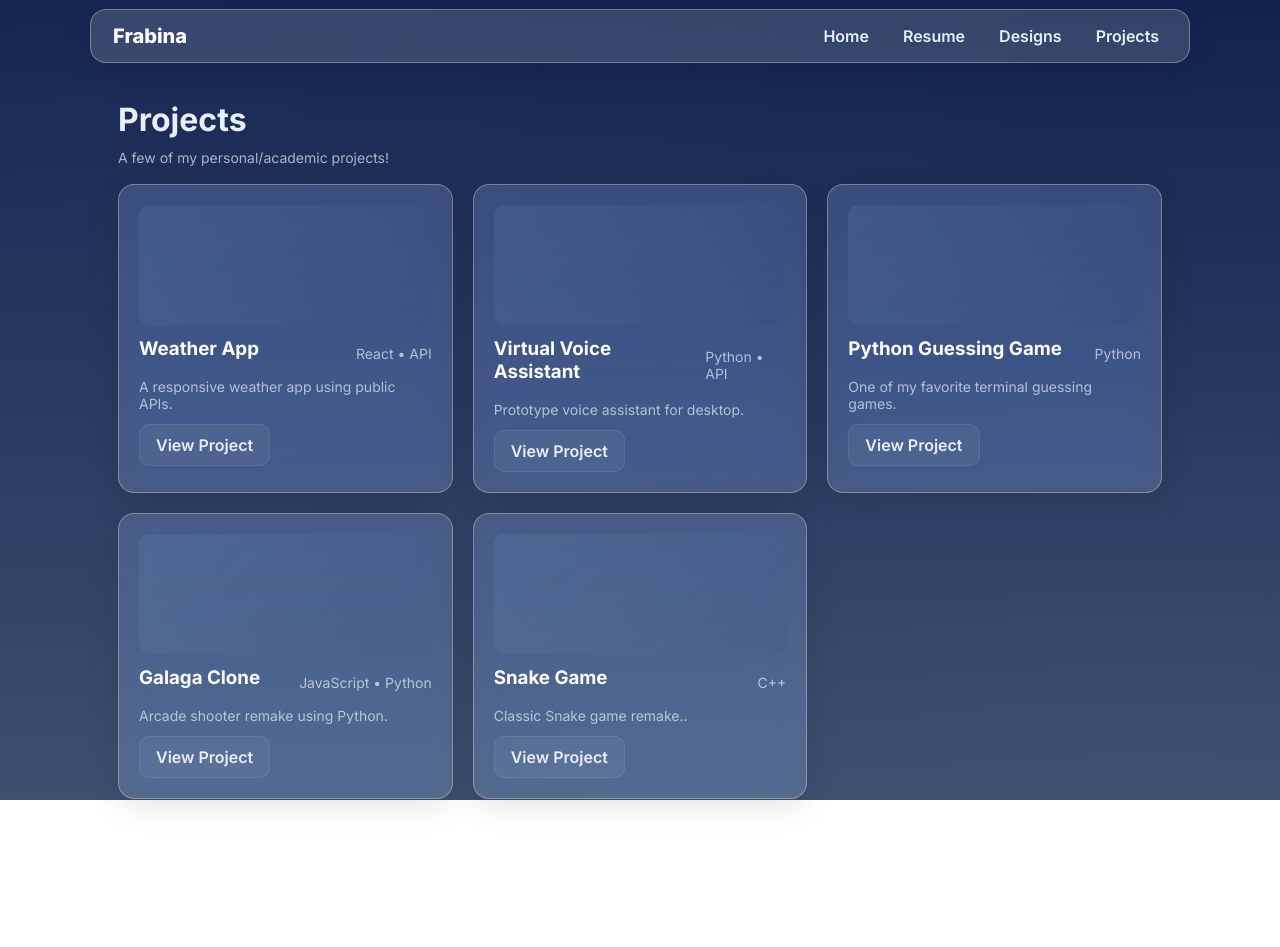
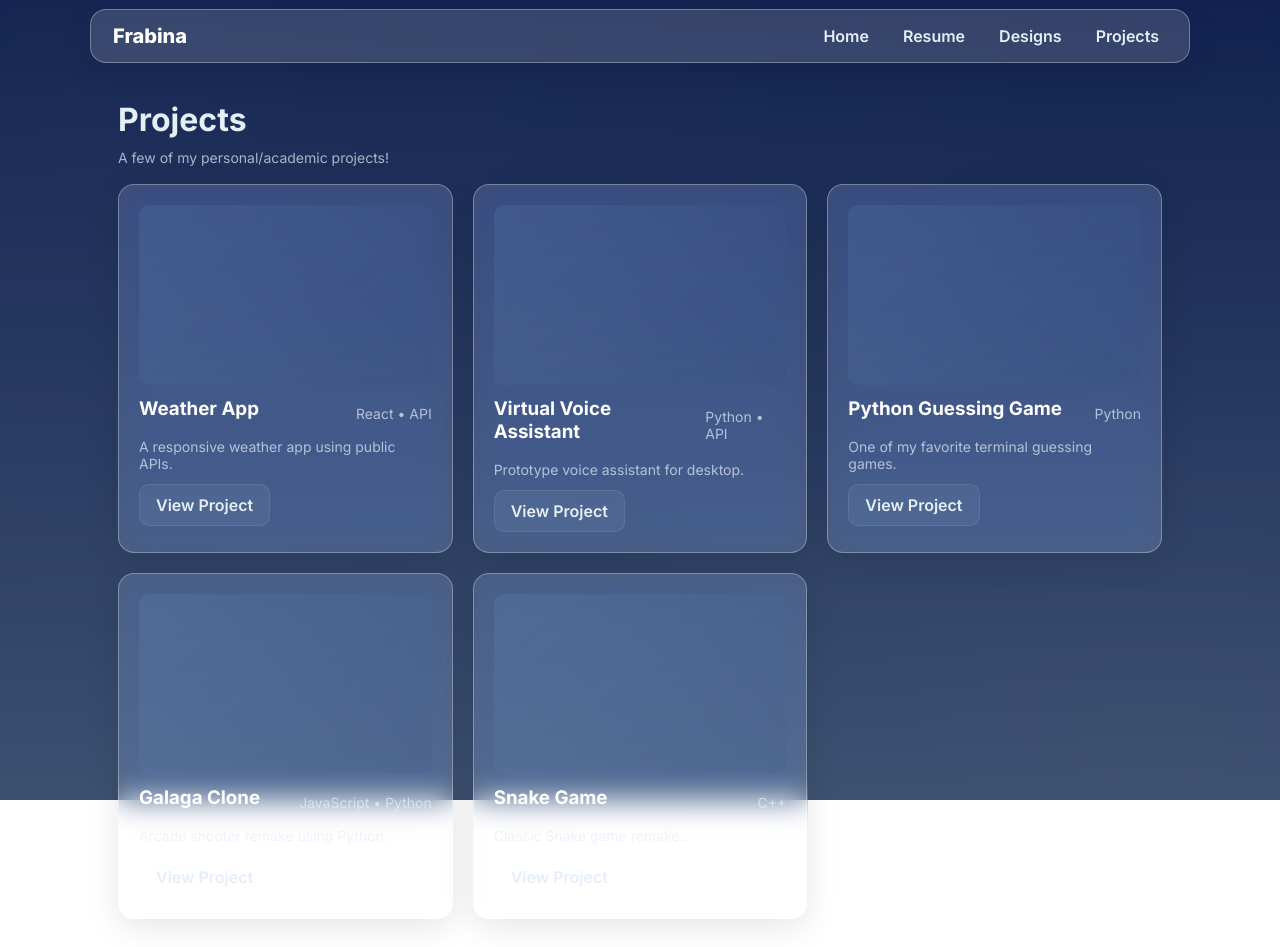
Before and after one commit to Frabina27/Frabinas-Portfolio, a React (Create React App) app: page /projects in a window 1280 px wide. Before the commit the page ends 827 px from the top, so only its background shows below. Built offline with nearby package versions, Linux system fonts and the light colour scheme.

Commit message:
progressing towards adding images and links

```diff
--- a/src/components/ProjectCard.jsx
+++ b/src/components/ProjectCard.jsx
@@ -1,17 +1,44 @@
 import React from "react";
 
-export default function ProjectCard({title, subtitle, tags}) {
+export default function ProjectCard({ title, subtitle, tags, image, link }) {
   return (
     <div className="card card-hover">
-      <div style={{height:120, borderRadius:10, background:'linear-gradient(135deg, rgba(168,216,255,0.08), rgba(10,30,60,0.04))'}} />
-      <div style={{paddingTop:12}}>
-        <div className="row" style={{justifyContent:'space-between'}}>
+      {}
+      <div
+        style={{
+          height: 180,
+          borderRadius: 10,
+          overflow: "hidden",
+          background: image
+            ? "none"
+            : "linear-gradient(135deg, rgba(168,216,255,0.08), rgba(10,30,60,0.04))",
+        }}
+      >
+        {image && (
+          <img
+            src={image}
+            alt={title}
+            style={{
+              width: "100%",
+              height: "100%",
+              objectFit: "cover",
+              opacity: 0.9,
+            }}
+          />
+        )}
+      </div>
+
+      <div style={{ paddingTop: 12 }}>
+        <div className="row" style={{ justifyContent: "space-between" }}>
           <h3>{title}</h3>
-          <div className="small">{tags?.join(' • ')}</div>
+          <div className="small">{tags?.join(" • ")}</div>
         </div>
-        <p className="small" style={{marginTop:8}}>{subtitle}</p>
-        <div style={{marginTop:12}}>
-          <a className="btn" href="#">{'View Project'}</a>
+        <p className="small" style={{ marginTop: 8 }}>{subtitle}</p>
+
+        <div style={{ marginTop: 12 }}>
+          <a className="btn" href={link || "#"} target="_blank" rel="noopener noreferrer">
+            View Project
+          </a>
         </div>
       </div>
     </div>
--- a/src/pages/Designs.jsx
+++ b/src/pages/Designs.jsx
@@ -1,12 +1,21 @@
 import React from "react";
 import ProjectCard from "../components/ProjectCard";
+import EunoiaImg from "../images/EunoiaImg.png";
 
 export default function Designs(){
-  const items = [
-    {title:'MeteorMate — Roommate Finder', subtitle:'Designs for a student roommate matching platform.', tags:['Branding','UI/UX']},
-    {title:'Google Student Developer Club', subtitle:'Event and chapter branding, promotional materials.', tags:['Branding']},
-    {title:'Personal Portfolio', subtitle:'Design system and components for a developer portfolio.', tags:['UI/UX']},
-    {title:'SyncUp — Event App', subtitle:'Designs for a campus social scheduling app.', tags:['Motion','Illustration']},
+  const items =
+  [
+{
+    title: "Eunoia - Wellness Platform",
+    subtitle: "Designed a gamified wellness platform during a 24hr design-a-thon.",
+    tags: ["Branding", "UI/UX"],
+    image: eunoiaImg,
+    link: "/designs/eunoia"
+  },
+      {title:'MeteorMate — Roommate Finder', subtitle:'Designs for a student roommate matching platform.', tags:['UI/UX','Figma']},
+        {title:'ACM Archives - Magazine', subtitle:'Designed pages in a magazine.', tags:['Branding','Canva','Graphic Design']},
+    {title:'Google Student Developer Club', subtitle:'Designed promotional material and created.', tags:['Branding','Canva','Graphic Design']},
+    {title:'Personal Portfolio', subtitle:'Design system and components for a developer portfolio.', tags:['UI/UX','Figma']},
   ];
   return (
     <div>
```
Also changed, not shown: src/images/EunoiaImg.png (added).
